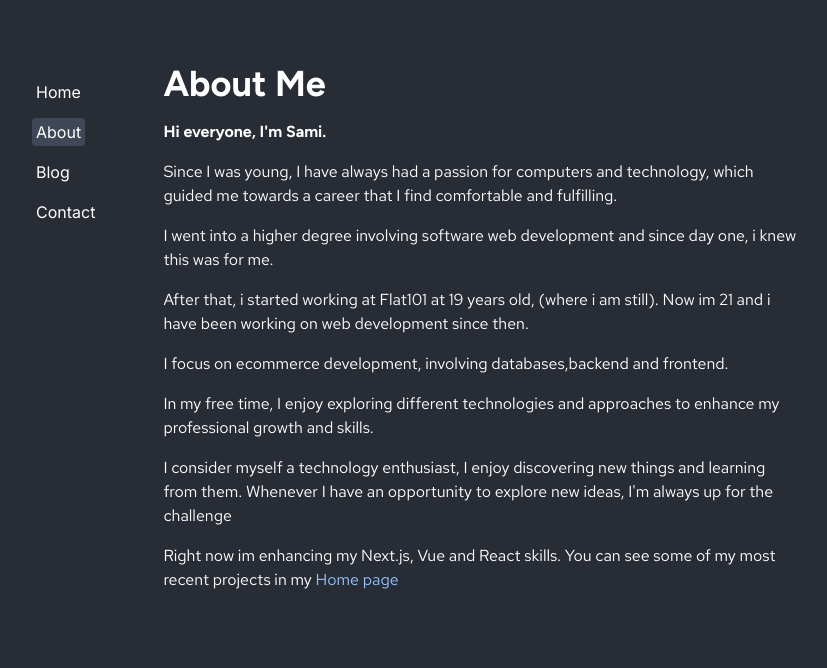
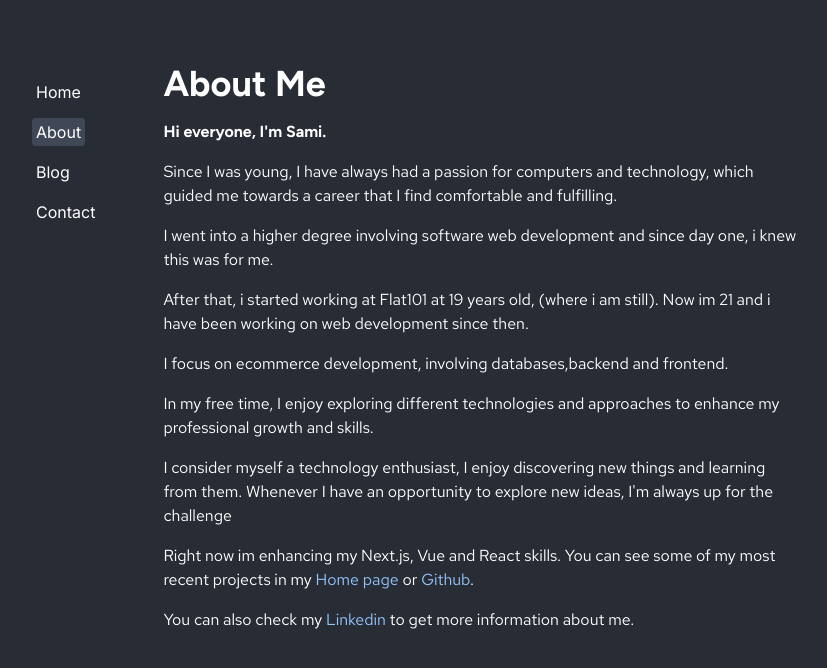
Before and after one commit to SamiFraca/sami_portfolio, a Next.js app: page /about in a window 1280 px wide. Shown: the top 668 px of the page, without its empty margins (224-1051 px from the left). Built offline with nearby package versions, Linux system fonts and the light colour scheme.

Commit message:
Add new links

```diff
--- a/src/app/about/page.tsx
+++ b/src/app/about/page.tsx
@@ -31,7 +31,8 @@ export default function AboutPage() {
         things and learning from them. Whenever I have an opportunity to explore new ideas, I&apos;m always up
         for the challenge
       </p>
-      <p>Right now im enhancing my Next.js, Vue and React skills. You can see some of my most recent projects in my <Link href="/" className="text-blue-300 hover:text-blue-500 transition-colors">Home page</Link></p>
+      <p>Right now im enhancing my Next.js, Vue and React skills. You can see some of my most recent projects in my <Link href="/" className="text-blue-300 hover:text-blue-500 transition-colors">Home page</Link> or <Link href="https://github.com/SamiFraca" className="text-blue-300 hover:text-blue-500 transition-colors">Github</Link>.</p>
+      <p>You can also check my <Link href='https://www.linkedin.com/in/sami-fraca-amghar-76b640194/' className="text-blue-300 hover:text-blue-500 transition-colors">Linkedin</Link> to get more information about me.</p>
     </div>
   );
 }
```
